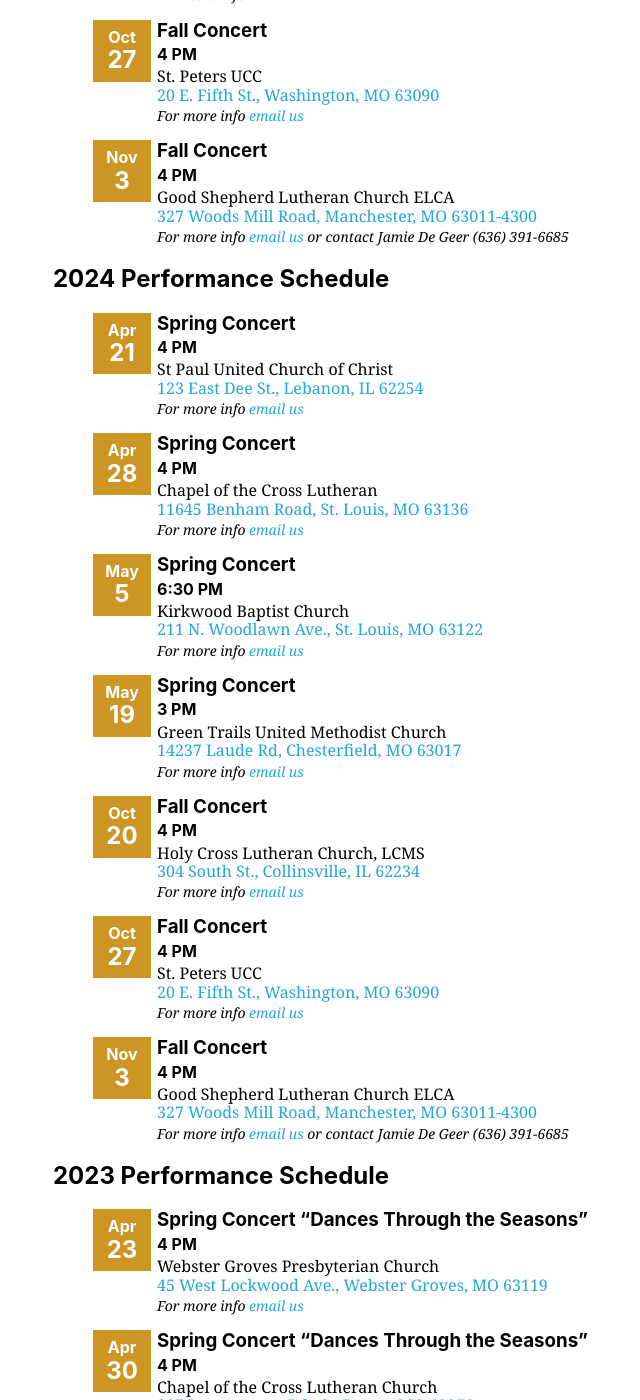
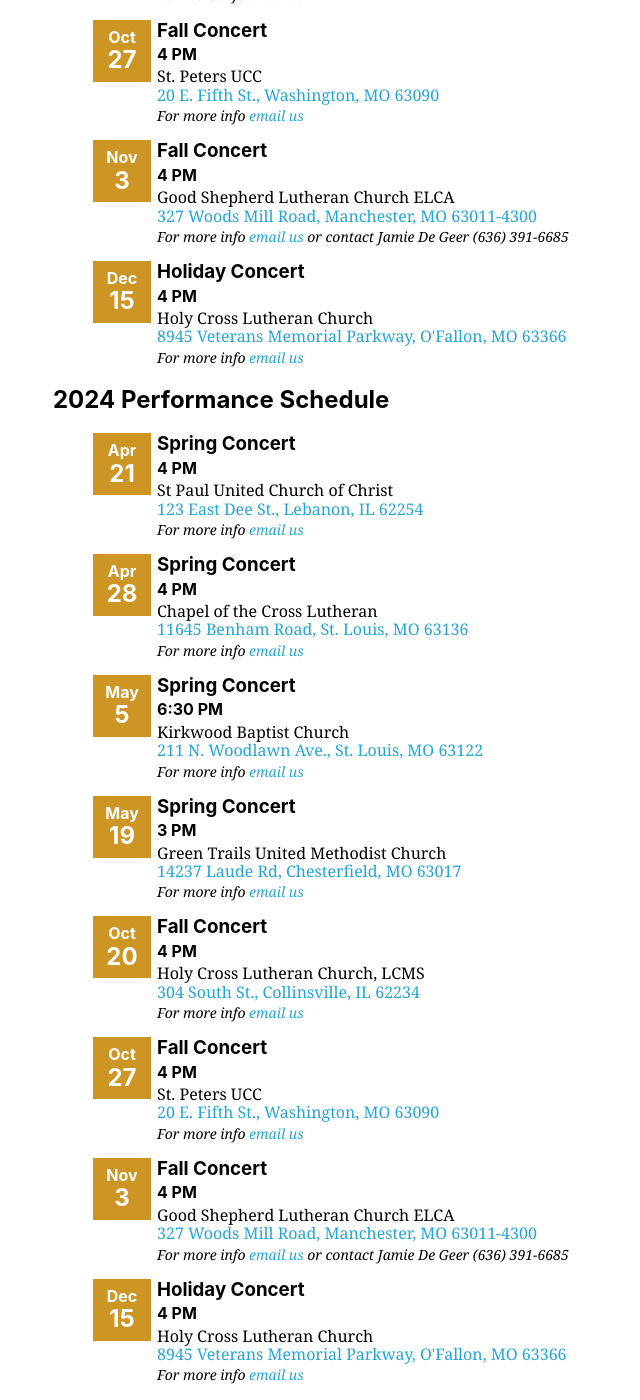
Before and after one commit to GatewayRingers/GatewayRingers.github.io, a Jekyll site: the page built from events.html, in a window 1280 px wide and 1400 px high, scrolled down 512 px. Shown: the whole window, without its empty margins (83-723 px from the left). Built offline with Jekyll 4.4.1, drawn with Linux system fonts in a browser that asks for light colours; nearby versions of some CDN libraries.

Commit message:
Update events.yml

```diff
--- a/_data/events.yml
+++ b/_data/events.yml
@@ -49,6 +49,13 @@
       address: 327 Woods Mill Road, Manchester, MO 63011-4300
       href: https://www.google.com/maps/place/327+Woods+Mill+Rd,+Ballwin,+MO+63011/@38.5990364,-90.5119573,17z/data=!3m1!4b1!4m5!3m4!1s0x87d8d397746fe3c5:0x19a41d977648678b!8m2!3d38.5989491!4d-90.509812
       contact: Jamie De Geer (636) 391-6685
+    - date: 2024-12-15
+      name: Holiday Concert
+      time: 4 PM
+      location: Holy Cross Lutheran Church
+      address: 8945 Veterans Memorial Parkway, O'Fallon, MO 63366
+      href: https://www.google.com/maps/place/8945+Veterans+Memorial+Pkwy,+O'Fallon,+MO+63366/data=!4m2!3m1!1s0x87ded08c70cc4df7:0x59bdcc014e45c6ff?sa=X&ved=2ahUKEwip9rf39t7cAhXJmOAKHeweBQcQ8gEwAHoECAEQAQ
+      contact:
 
 - year: 2023
   concerts:
```
